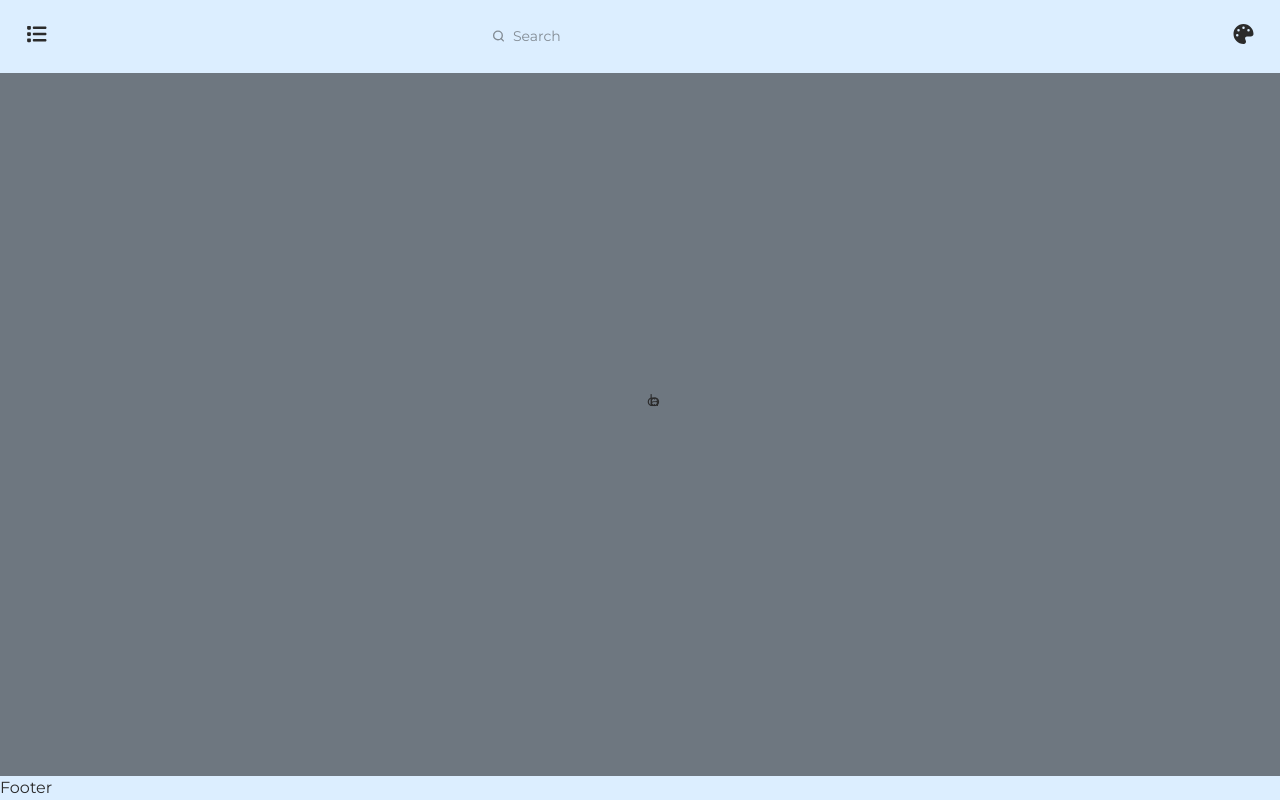
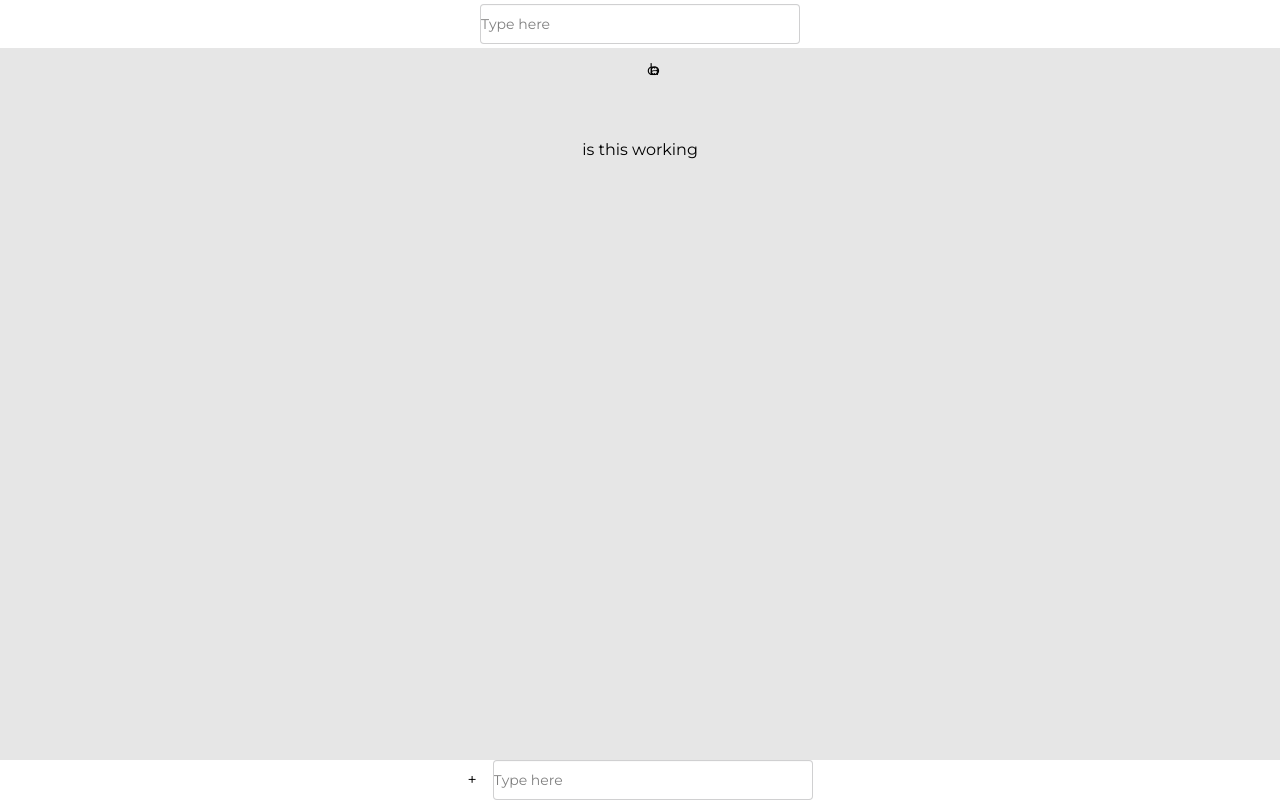
Before and after one commit to raisiglPeter/take-a-note-app, a React (Vite) app: page / in a window 1280 px wide. Built offline with nearby package versions, Linux system fonts and the light colour scheme.

Commit message:
refactor css, add dummy data, remove header and theme toggle

```diff
--- a/package.json
+++ b/package.json
@@ -13,18 +13,18 @@
     "@fortawesome/fontawesome-svg-core": "^7.0.0",
     "@fortawesome/free-solid-svg-icons": "^7.0.0",
     "@fortawesome/react-fontawesome": "^0.2.3",
-    "@tailwindcss/vite": "^4.1.11",
+    "@tailwindcss/vite": "^4.3.0",
     "react": "^19.1.0",
     "react-dom": "^19.1.0",
     "react-grid-layout": "^2.2.3",
-    "tailwindcss": "^4.1.11"
+    "tailwindcss": "^4.3.0"
   },
   "devDependencies": {
     "@eslint/js": "^9.30.1",
     "@types/react": "^19.1.8",
     "@types/react-dom": "^19.1.6",
     "@vitejs/plugin-react": "^4.6.0",
-    "daisyui": "^5.5.19",
+    "daisyui": "^5.5.20",
     "eslint": "^9.30.1",
     "eslint-plugin-react-hooks": "^5.2.0",
     "eslint-plugin-react-refresh": "^0.4.20",
--- a/src/App.jsx
+++ b/src/App.jsx
@@ -2,80 +2,8 @@ import Header from "./layout/Header";
 import Main from "./layout/Main";
 import Footer from "./layout/Footer";
 
-const dummy_data = [
-  {
-    id: "1",
-    title: "Project Ideas",
-    content:
-      "Build a MERN Google Keep clone with Supabase and Tailwind v4. Focus on mobile-first thumb accessibility.",
-    type: "text",
-    theme: "theme-blue",
-    layout: { x: 0, y: 0, w: 2, h: 2 },
-    metadata: {
-      isPinned: true,
-      labels: ["dev", "portfolio"],
-    },
-  },
-  {
-    id: "2",
-    title: "Grocery List",
-    content: "",
-    type: "checklist",
-    theme: "theme-green",
-    layout: { x: 2, y: 0, w: 2, h: 3 },
-    metadata: {
-      items: [
-        { text: "Pickled red onions ingredients", completed: true },
-        { text: "Chicken breast for fajitas", completed: false },
-        { text: "Eggs for salad", completed: false },
-        { text: "AKG K702 replacement pads", completed: false },
-      ],
-    },
-  },
-  {
-    id: "3",
-    title: "Setup Inspo",
-    content:
-      "Check out some desk setups for ultra-wide monitors and high-fidelity audio gear.",
-    type: "image",
-    theme: "theme-yellow",
-    layout: { x: 4, y: 0, w: 2, h: 4 },
-    metadata: {
-      imageUrl:
-        "https://images.unsplash.com/photo-1493933319297-393757d7f1d4?auto=format&fit=crop&q=80&w=400",
-      imageAlt: "Minimalist desk setup",
-    },
-  },
-  {
-    id: "4",
-    title: "Gaming Backlog",
-    content:
-      "Finish the DLC for Elden Ring before starting a new playthrough of Baldur's Gate 3.",
-    type: "text",
-    theme: "theme-red",
-    layout: { x: 0, y: 2, w: 2, h: 2 },
-    metadata: {
-      reminder: "2026-06-01T10:00:00Z",
-    },
-  },
-  {
-    id: "5",
-    title: "Weekly Sprint Goals",
-    content: "",
-    type: "checklist",
-    theme: "theme-blue",
-    layout: { x: 2, y: 3, w: 2, h: 2 },
-    metadata: {
-      items: [
-        { text: "Implement react-grid-layout", completed: true },
-        { text: "Connect Supabase Auth", completed: false },
-        { text: "Fix Tailwind v4 CSS squiggles", completed: true },
-      ],
-    },
-  },
-];
+import dummy_data from "../src/data/dummy-data.json";
 
-// src/App.jsx
 function App() {
   return (
     <div className="flex flex-col justify-between w-full h-screen overflow-hidden">
--- /dev/null
+++ b/src/app.css
@@ -0,0 +1,22 @@
+@import "tailwindcss";
+@plugin "daisyui" {
+  themes:
+    light --default,
+    dark --prefersdark,
+    cupcake,
+    garden;
+}
+
+:root {
+  font-family: "Montserrat", sans-serif;
+}
+
+* {
+  padding: 0;
+  margin: 0;
+  box-sizing: border-box;
+}
+body {
+  background-color: white;
+  color: black;
+}
--- a/src/components/Button.jsx
+++ b/src/components/Button.jsx
@@ -3,7 +3,7 @@ function Button({ children, onClick, className = "" }) {
     <button
       type="button"
       onClick={onClick}
-      className={`p-2 rounded hover:bg-gray-200 focus:outline-none focus:ring-2 focus:ring-blue-400 ${className}`}
+      className={`primary ${className}`}
       aria-label="button"
     >
       {children}
--- /dev/null
+++ b/src/components/OpenSidebar.jsx
@@ -0,0 +1,31 @@
+function OpenSidebar() {
+  return (
+    <div className="drawer">
+      <input id="my-drawer-1" type="checkbox" className="drawer-toggle" />
+      <div className="drawer-content">
+        {/* Page content here */}
+        <label htmlFor="my-drawer-1" className="btn drawer-button">
+          Open drawer
+        </label>
+      </div>
+      <div className="drawer-side">
+        <label
+          htmlFor="my-drawer-1"
+          aria-label="close sidebar"
+          className="drawer-overlay"
+        ></label>
+        <ul className="menu bg-base-200 min-h-full w-80 p-4">
+          {/* Sidebar content here */}
+          <li>
+            <a>Sidebar Item 1</a>
+          </li>
+          <li>
+            <a>Sidebar Item 2</a>
+          </li>
+        </ul>
+      </div>
+    </div>
+  );
+}
+
+export default OpenSidebar;
--- a/src/components/Search.jsx
+++ b/src/components/Search.jsx
@@ -1,34 +1,15 @@
 import { useState } from "react";
 
 function Search() {
-  const [search, setSearch] = useState("");
-
+  const [searchInput, setSearchInput] = useState("");
   return (
-    <label className="input">
-      <svg
-        className="h-[1em] opacity-50"
-        xmlns="http://www.w3.org/2000/svg"
-        viewBox="0 0 24 24"
-      >
-        <g
-          strokeLinejoin="round"
-          strokeLinecap="round"
-          strokeWidth="2.5"
-          fill="none"
-          stroke="currentColor"
-        >
-          <circle cx="11" cy="11" r="8"></circle>
-          <path d="m21 21-4.3-4.3"></path>
-        </g>
-      </svg>
-      <input
-        type="search"
-        required
-        placeholder="Search"
-        value={search}
-        onChange={(e) => setSearch(e)}
-      />
-    </label>
+    <input
+      type="text"
+      value={searchInput}
+      placeholder="Type here"
+      className="input"
+      onChange={(e) => setSearchInput(e.target.value)}
+    />
   );
 }
 
--- /dev/null
+++ b/src/data/dummy-data.json
@@ -0,0 +1,68 @@
+[
+  {
+    "id": "1",
+    "title": "Project Ideas",
+    "content": "Build a MERN Google Keep clone with Supabase and Tailwind v4. Focus on mobile-first thumb accessibility.",
+    "type": "text",
+    "theme": "theme-blue",
+    "layout": { "x": 0, "y": 0, "w": 2, "h": 2 },
+    "metadata": {
+      "isPinned": true,
+      "labels": ["dev", "portfolio"]
+    }
+  },
+  {
+    "id": "2",
+    "title": "Grocery List",
+    "content": "",
+    "type": "checklist",
+    "theme": "theme-green",
+    "layout": { "x": 2, "y": 0, "w": 2, "h": 3 },
+    "metadata": {
+      "items": [
+        { "text": "Pickled red onions ingredients", "completed": true },
+        { "text": "Chicken breast for fajitas", "completed": false },
+        { "text": "Eggs for salad", "completed": false },
+        { "text": "AKG K702 replacement pads", "completed": false }
+      ]
+    }
+  },
+  {
+    "id": "3",
+    "title": "Setup Inspo",
+    "content": "Check out some desk setups for ultra-wide monitors and high-fidelity audio gear.",
+    "type": "image",
+    "theme": "theme-yellow",
+    "layout": { "x": 4, "y": 0, "w": 2, "h": 4 },
+    "metadata": {
+      "imageUrl": "https://images.unsplash.com/photo-1493933319297-393757d7f1d4?auto=format&fit=crop&q=80&w=400",
+      "imageAlt": "Minimalist desk setup"
+    }
+  },
+  {
+    "id": "4",
+    "title": "Gaming Backlog",
+    "content": "Finish the DLC for Elden Ring before starting a new playthrough of Baldur's Gate 3.",
+    "type": "text",
+    "theme": "theme-red",
+    "layout": { "x": 0, "y": 2, "w": 2, "h": 2 },
+    "metadata": {
+      "reminder": "2026-06-01T10:00:00Z"
+    }
+  },
+  {
+    "id": "5",
+    "title": "Weekly Sprint Goals",
+    "content": "",
+    "type": "checklist",
+    "theme": "theme-blue",
+    "layout": { "x": 2, "y": 3, "w": 2, "h": 2 },
+    "metadata": {
+      "items": [
+        { "text": "Implement react-grid-layout", "completed": true },
+        { "text": "Connect Supabase Auth", "completed": false },
+        { "text": "Fix Tailwind v4 CSS squiggles", "completed": true }
+      ]
+    }
+  }
+]
--- a/src/index.css
+++ /dev/null
@@ -1,86 +0,0 @@
-@import "tailwindcss";
-@plugin "daisyui" {
-  themes: light, dark, cupcake, sea;
-}
-
-/* 1. Register your custom variables into Tailwind v4's design engine */
-@theme {
-  /* Pastel Greens */
-  --color-green-light: #d4f4dd;
-  --color-green-dark: #a0e6b2;
-  --color-green-darker: #5cbf81;
-
-  /* Pastel Blues */
-  --color-blue-light: #dceeff;
-  --color-blue-dark: #a7d0f5;
-  --color-blue-darker: #498ac3;
-
-  /* Pastel Reds */
-  --color-red-light: #ffd6d6;
-  --color-red-dark: #f5a3a3;
-  --color-red-darker: #d45858;
-
-  /* Pastel Yellows */
-  --color-yellow-light: #fff7d6;
-  --color-yellow-dark: #f5e8a3;
-  --color-yellow-darker: #c8b948;
-
-  /* Backgrounds */
-  --color-bg-light: #f9f9f9;
-  --color-bg-mid: #eeeeee;
-  --color-bg-dark: #e0e0e0;
-
-  /* Text */
-  --color-text-dark: #2b2b2b;
-  --color-text-mid: #707070;
-  --color-text-light: #ffffff;
-
-  /* Accent */
-  --color-accent: #bfa2db;
-  --color-accent-hover: #d7c6eb;
-
-  /* Dynamic Theme Variables */
-  --color-theme-bg: var(--theme-bg);
-  --color-theme-text: var(--theme-text);
-  --color-theme-accent: var(--theme-accent);
-}
-
-/* 2. Set global fallbacks and base styles */
-:root {
-  --theme-bg: var(--color-bg-mid);
-  --theme-text: var(--color-text-mid);
-  --theme-accent: var(--color-accent);
-
-  font-family: "Montserrat", sans-serif;
-}
-
-body {
-  min-height: 100vh;
-  background-color: var(--color-blue-light);
-  color: var(--color-text-dark);
-}
-
-/* 3. Keep Clone Dynamic Card Modifiers */
-.theme-blue {
-  --theme-bg: var(--color-blue-light);
-  --theme-text: var(--color-blue-darker);
-  --theme-accent: var(--color-blue-dark);
-}
-
-.theme-green {
-  --theme-bg: var(--color-green-light);
-  --theme-text: var(--color-green-darker);
-  --theme-accent: var(--color-green-dark);
-}
-
-.theme-red {
-  --theme-bg: var(--color-red-light);
-  --theme-text: var(--color-red-darker);
-  --theme-accent: var(--color-red-dark);
-}
-
-.theme-yellow {
-  --theme-bg: var(--color-yellow-light);
-  --theme-text: var(--color-yellow-darker);
-  --theme-accent: var(--color-yellow-dark);
-}
--- a/src/layout/Footer.jsx
+++ b/src/layout/Footer.jsx
@@ -1,7 +1,11 @@
+import Button from "../components/Button";
+import Search from "../components/Search";
+
 export default function Footer() {
   return (
-    <footer>
-      <h1>Footer</h1>
+    <footer className="flex justify-center p-4 gap-4">
+      <Button>+</Button>
+      <Search></Search>
     </footer>
   );
 }
--- a/src/layout/Header.jsx
+++ b/src/layout/Header.jsx
@@ -1,18 +1,12 @@
 import { FontAwesomeIcon } from "@fortawesome/react-fontawesome";
-import { faList, faPalette } from "@fortawesome/free-solid-svg-icons";
+// import { faPalette } from "@fortawesome/free-solid-svg-icons";
 import Button from "../components/Button";
 import Search from "../components/Search";
 
-export default function Header({ onMenuToggle, onThemeToggle }) {
+export default function Header() {
   return (
-    <header className="h-fit flex justify-between items-center p-4 bg-blue-light text-text-dark">
-      <Button onClick={onMenuToggle}>
-        <FontAwesomeIcon icon={faList} className="text-xl" />
-      </Button>
+    <header className="h-12 flex justify-center items-center p-4">
       <Search />
-      <Button onClick={onThemeToggle}>
-        <FontAwesomeIcon icon={faPalette} className="text-xl" />
-      </Button>
     </header>
   );
 }
--- a/src/layout/Main.jsx
+++ b/src/layout/Main.jsx
@@ -2,8 +2,9 @@ import ToDoGrid from "../components/ToDoGrid";
 
 export default function Main() {
   return (
-    <main className="flex flex-col flex-1 justify-center items-center flex-center backdrop-brightness-50 w-full h-full">
+    <main className="flex flex-col flex-1 justify-start items-center flex-center backdrop-brightness-90 w-full h-full">
       <ToDoGrid />
+      is this working
     </main>
   );
 }
--- a/src/main.jsx
+++ b/src/main.jsx
@@ -1,10 +1,15 @@
-import { StrictMode } from "react";
+import React from "react";
 import { createRoot } from "react-dom/client";
-import "./index.css";
 import App from "./App.jsx";
+import "./app.css";
 
-createRoot(document.getElementById("root")).render(
-  <StrictMode>
-    <App />
-  </StrictMode>
-);
+const rootElement = document.getElementById("root");
+
+if (rootElement) {
+  const root = createRoot(rootElement);
+  root.render(
+    <React.StrictMode>
+      <App />
+    </React.StrictMode>,
+  );
+}
```
Also changed, not shown: 1 other file (tests, documents, lock files or other folders).
